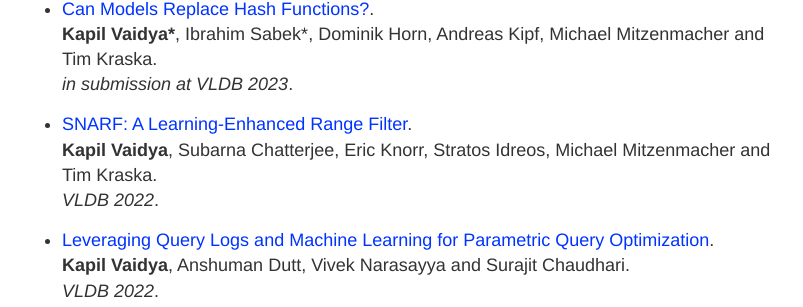
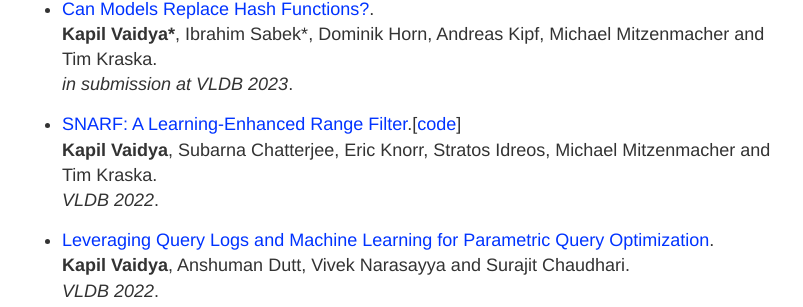
Before and after one commit to kapilvaidya24/kapilvaidya24.github.io, a Jekyll site: the page built from index.md, in a window 1280 px wide. Shown: the part 493-800 px from the top of the page, without its empty margins (238-1041 px from the left). Built offline with Jekyll 4.4.1, drawn with Linux system fonts in a browser that asks for light colours.

Commit message:
Update index.md

```diff
--- a/index.md
+++ b/index.md
@@ -29,7 +29,7 @@ I also collaborate with [Prof. Michael Mitzenmacher](https://www.eecs.harvard.ed
  **Kapil Vaidya\***, Ibrahim Sabek\*, Dominik Horn, Andreas Kipf, Michael Mitzenmacher and Tim Kraska. <br>
 *in submission at VLDB 2023*.
 
-- [SNARF: A Learning-Enhanced Range Filter](https://dl.acm.org/doi/10.14778/3529337.3529347).<br>
+- [SNARF: A Learning-Enhanced Range Filter](https://dl.acm.org/doi/10.14778/3529337.3529347).\[[code](https://github.com/kapilvaidya24/SNARF)\]<br>
  **Kapil Vaidya**,  Subarna Chatterjee, Eric Knorr, Stratos Idreos, Michael Mitzenmacher and Tim Kraska. <br>
 *VLDB 2022*.
 
```
